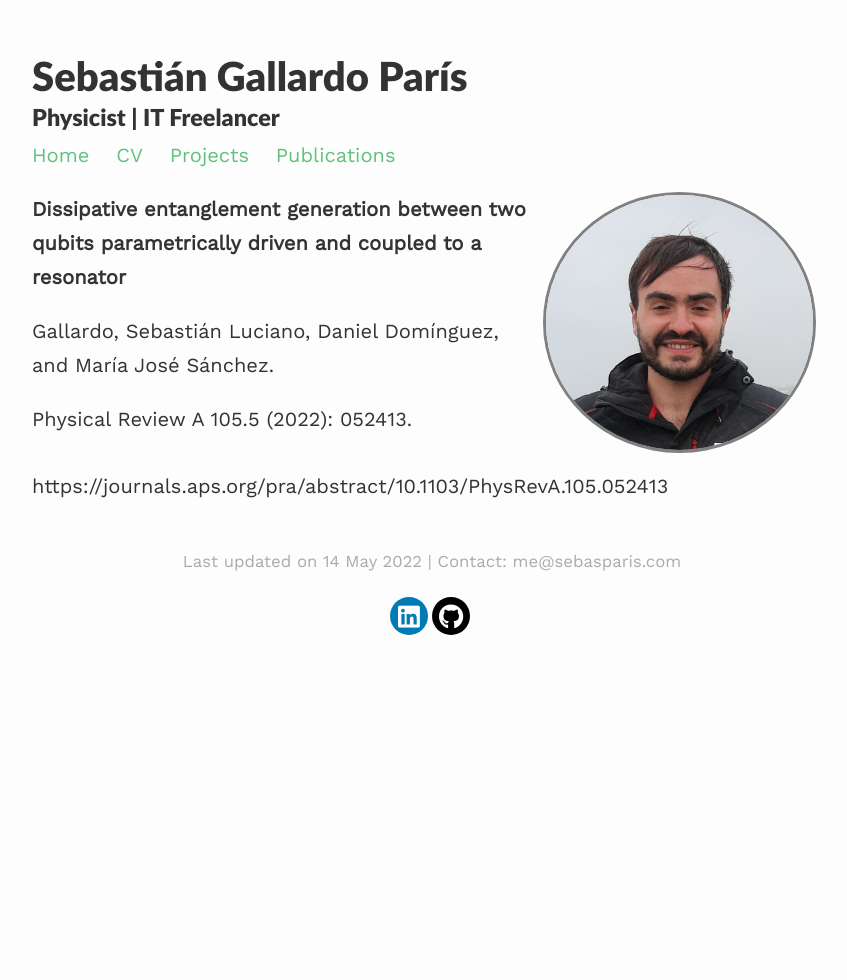
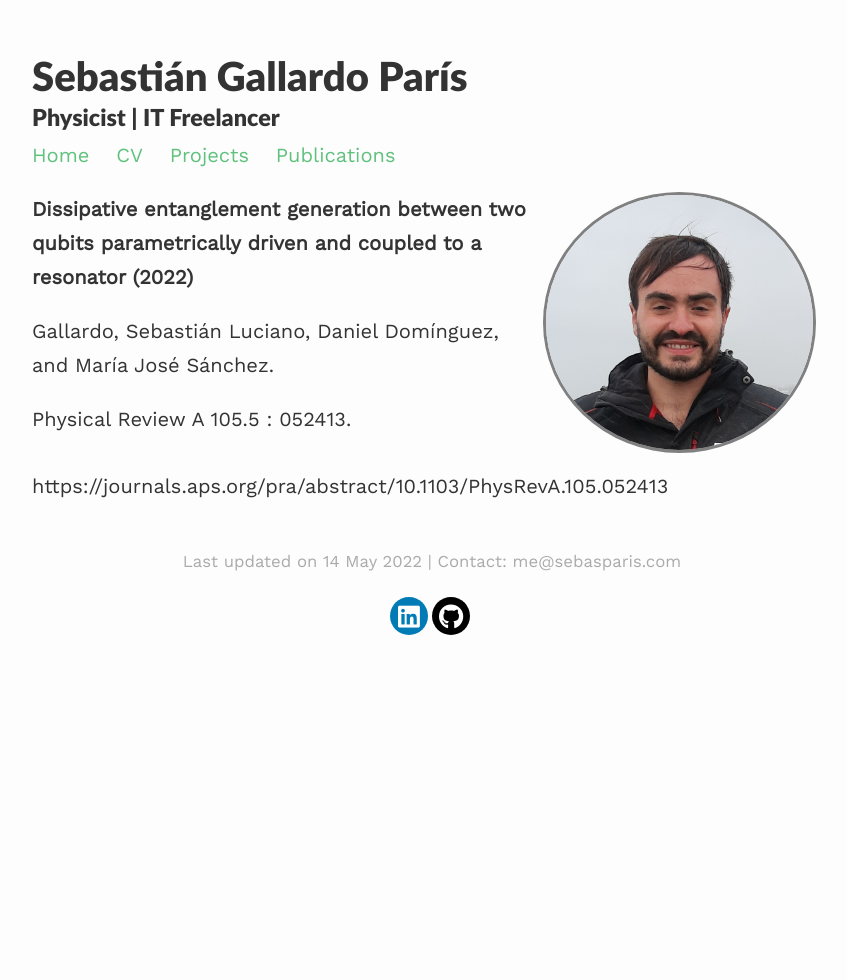
Before and after one commit to sebasparis/sebasparis.github.io, a Jekyll site: the page built from publications.md, in a window 1280 px wide. Shown: the whole page, without its empty margins (208-1055 px from the left). Built offline with Jekyll 4.4.1, drawn with Linux system fonts in a browser that asks for light colours; nearby versions of some CDN libraries.

```diff
--- a/publications.md
+++ b/publications.md
@@ -8,10 +8,10 @@ published: true
 ---
 
 
-**Dissipative entanglement generation between two qubits parametrically driven and coupled to a resonator**
+**Dissipative entanglement generation between two qubits parametrically driven and coupled to a resonator (2022)**
 
 Gallardo, Sebastián Luciano, Daniel Domínguez, and María José Sánchez.
 
-Physical Review A 105.5 (2022): 052413.
+Physical Review A 105.5 : 052413.
 
 https://journals.aps.org/pra/abstract/10.1103/PhysRevA.105.052413
```
